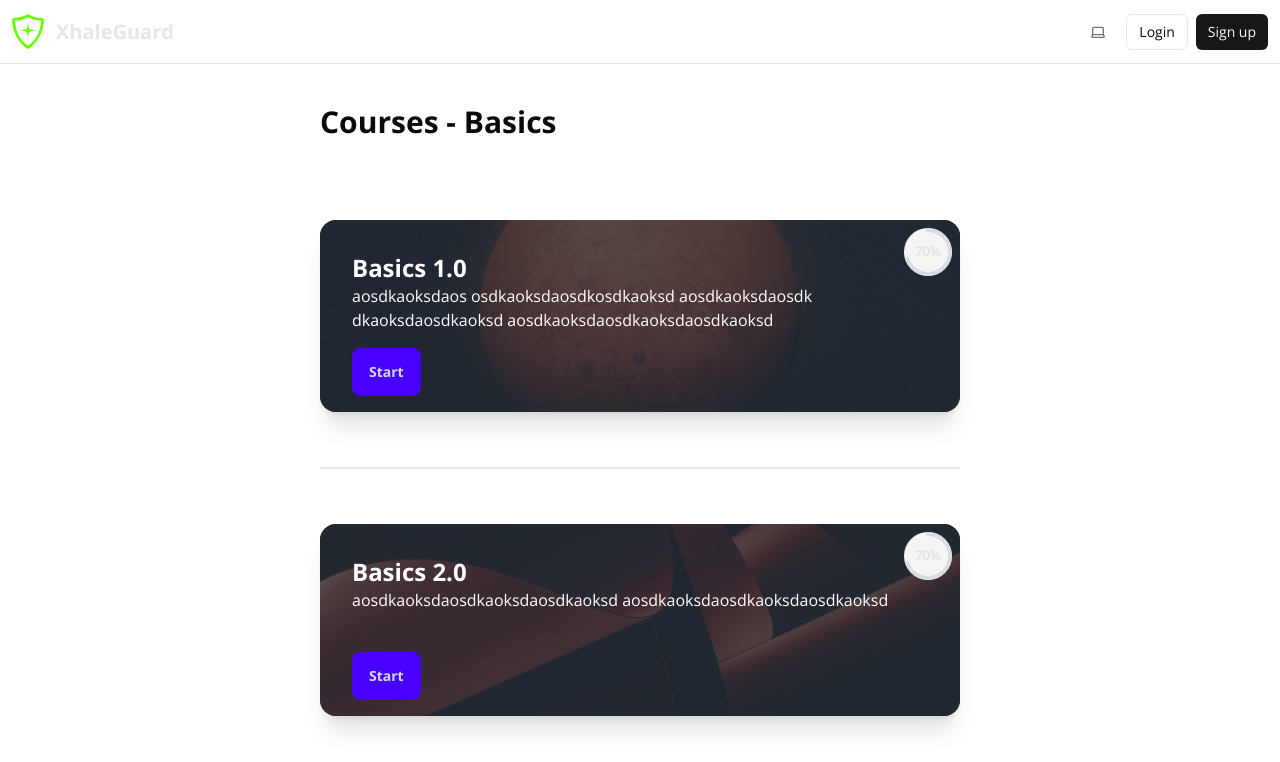
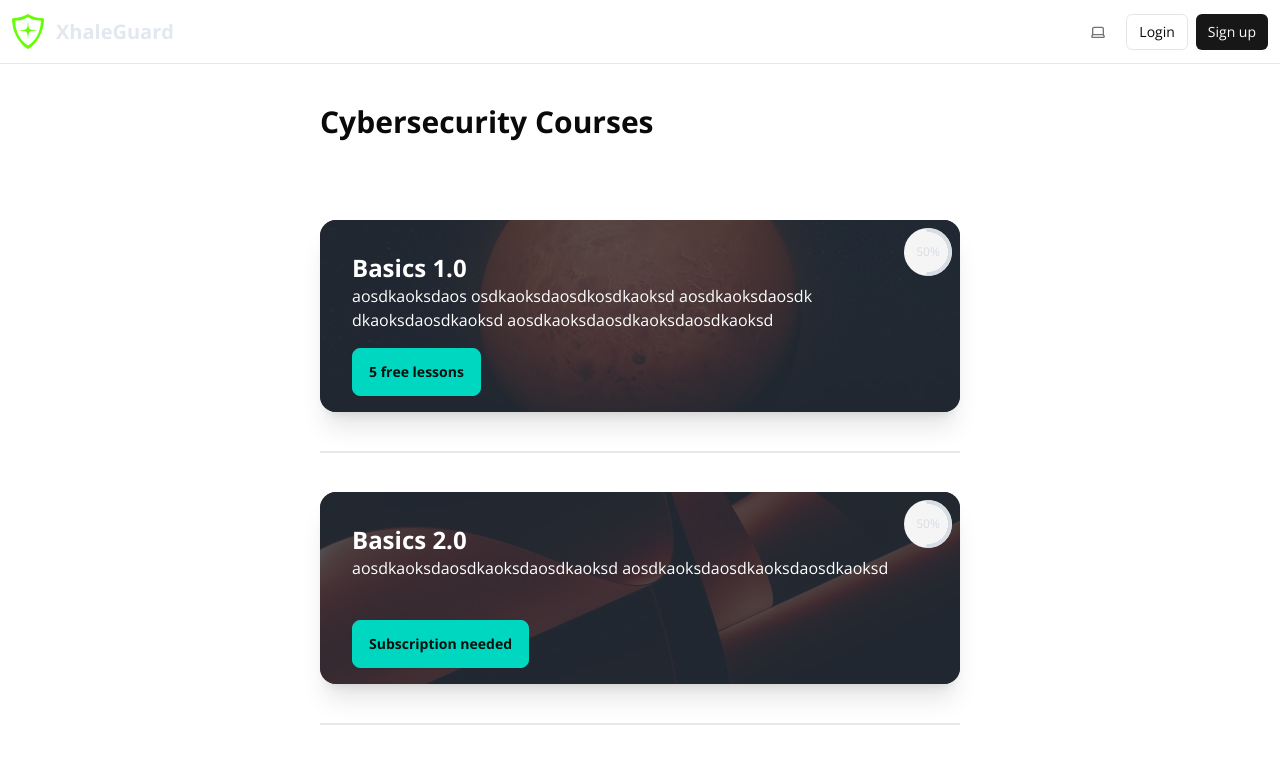
Before and after one commit to jonas-soderholm/juporia, a Next.js app: page /courses in a window 1280 px wide. Shown: the top 762 px of the page. Built offline with nearby package versions, Linux system fonts and the light colour scheme; no server answers.

Commit message:
Add basics courses 1-3

```diff
--- /dev/null
+++ b/app/courses/cybersecurity-basics-1/page.tsx
@@ -0,0 +1,7 @@
+export default async function Basics1() {
+  return (
+    <>
+      <div>basics 1</div>
+    </>
+  );
+}
--- /dev/null
+++ b/app/courses/cybersecurity-basics-2/page.tsx
@@ -0,0 +1,7 @@
+export default async function Basics2() {
+  return (
+    <>
+      <div>basics 2</div>
+    </>
+  );
+}
--- /dev/null
+++ b/app/courses/cybersecurity-basics-3/page.tsx
@@ -0,0 +1,7 @@
+export default async function Basics3() {
+  return (
+    <>
+      <div>basics 3</div>
+    </>
+  );
+}
--- a/app/courses/page.tsx
+++ b/app/courses/page.tsx
@@ -3,11 +3,12 @@ import CourseCard from "@/components/courses/courseCard";
 export default async function Courses() {
   return (
     <>
-      <div className="text-3xl font-bold">Courses - Basics</div>
+      <div className="text-3xl font-bold">Cybersecurity Courses</div>
       <div className="flex">
         <CourseCard
           title="Basics 1.0"
           description="aosdkaoksdaos osdkaoksdaosdkosdkaoksd aosdkaoksdaosdk dkaoksdaosdkaoksd aosdkaoksdaosdkaoksdaosdkaoksd"
+          buttonText="5 free lessons"
           image="/courses-backgrounds/basic1.jpg"
           value={50}
         />
@@ -15,13 +16,14 @@ export default async function Courses() {
 
       <div
         className="divider"
-        style={{ marginTop: "-2rem", marginBottom: "-2rem" }}
+        style={{ marginTop: "-3rem", marginBottom: "-3rem" }}
       ></div>
 
       <div className="flex">
         <CourseCard
           title="Basics 2.0"
           description="aosdkaoksdaosdkaoksdaosdkaoksd aosdkaoksdaosdkaoksdaosdkaoksd"
+          buttonText="Subscription needed"
           image="/courses-backgrounds/basic2.jpg"
           value={50}
         />
@@ -29,13 +31,14 @@ export default async function Courses() {
 
       <div
         className="divider"
-        style={{ marginTop: "-2rem", marginBottom: "-2rem" }}
+        style={{ marginTop: "-3rem", marginBottom: "-3rem" }}
       ></div>
 
       <div className="flex">
         <CourseCard
           title="Basics 3.0"
           description="aosdkaoksdaosdkaoksdaosdkaoksd aosdkaoksdaosdkaoksdaosdkaoksd"
+          buttonText="Subscription needed"
           image="/courses-backgrounds/basic3.jpg"
           value={50}
         />
--- a/components/courses/courseCard.tsx
+++ b/components/courses/courseCard.tsx
@@ -1,6 +1,7 @@
 type CourseCardProps = {
   title: string;
   description: string;
+  buttonText: string;
   image: string;
   value: number;
 };
@@ -10,6 +11,7 @@ export default function CourseCard({
   description,
   image,
   value,
+  buttonText,
 }: CourseCardProps) {
   return (
     <>
@@ -28,21 +30,21 @@ export default function CourseCard({
           </div>
 
           <div className="card-actions absolute bottom-0 mb-4">
-            <button className="btn btn-primary ">Start</button>
+            <button className="btn btn-accent">{buttonText}</button>
           </div>
 
           <div
-            className="radial-progress absolute text-[13px] bg-secondary top-0 right-0 m-2"
+            className="radial-progress absolute text-[12px] bg-secondary top-0 right-0 m-2"
             style={
               {
-                "--value": 70,
+                "--value": value,
                 "--size": "3rem",
                 "--thickness": "4px",
               } as React.CSSProperties
             }
             role="progressbar"
           >
-            70%
+            {value}%
           </div>
         </div>
       </div>
```
